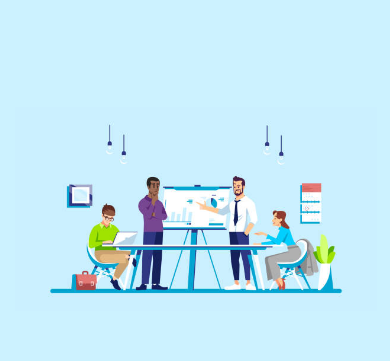
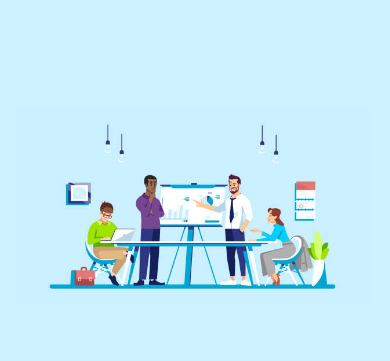
Before and after one commit to devSubho51347/Analyst.github.io, a plain HTML site: page index.html in a window 390 px wide. Shown: the part 51-412 px from the top of the page. Drawn offline with nearby package versions, Linux system fonts and the light colour scheme.

Commit message:
Update style.css

```diff
--- a/style.css
+++ b/style.css
@@ -445,8 +445,8 @@ footer{
         max-width: 140%;
     }
     .second img{
-        max-width:140%;
-        padding-right: 20px;
+        max-width:130%;
+
         height: 100%;
     }
     .image img{
```
